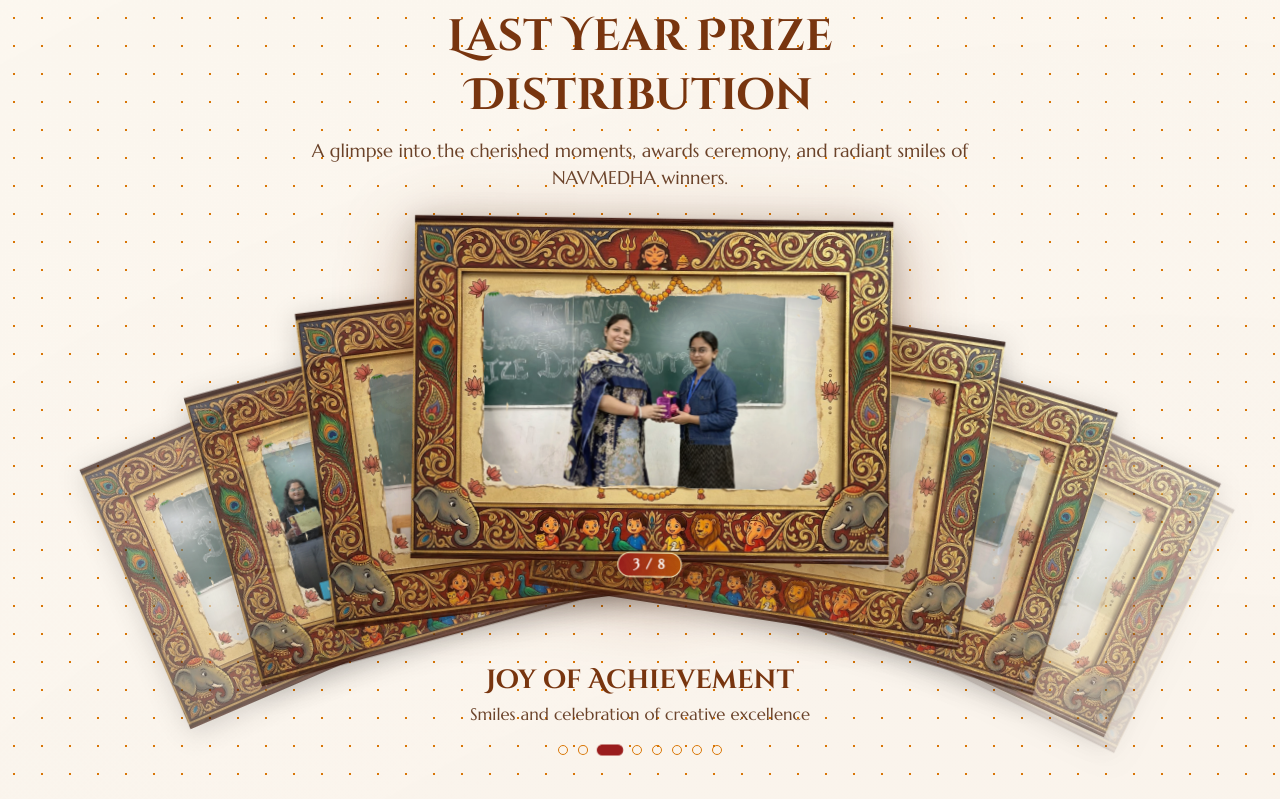
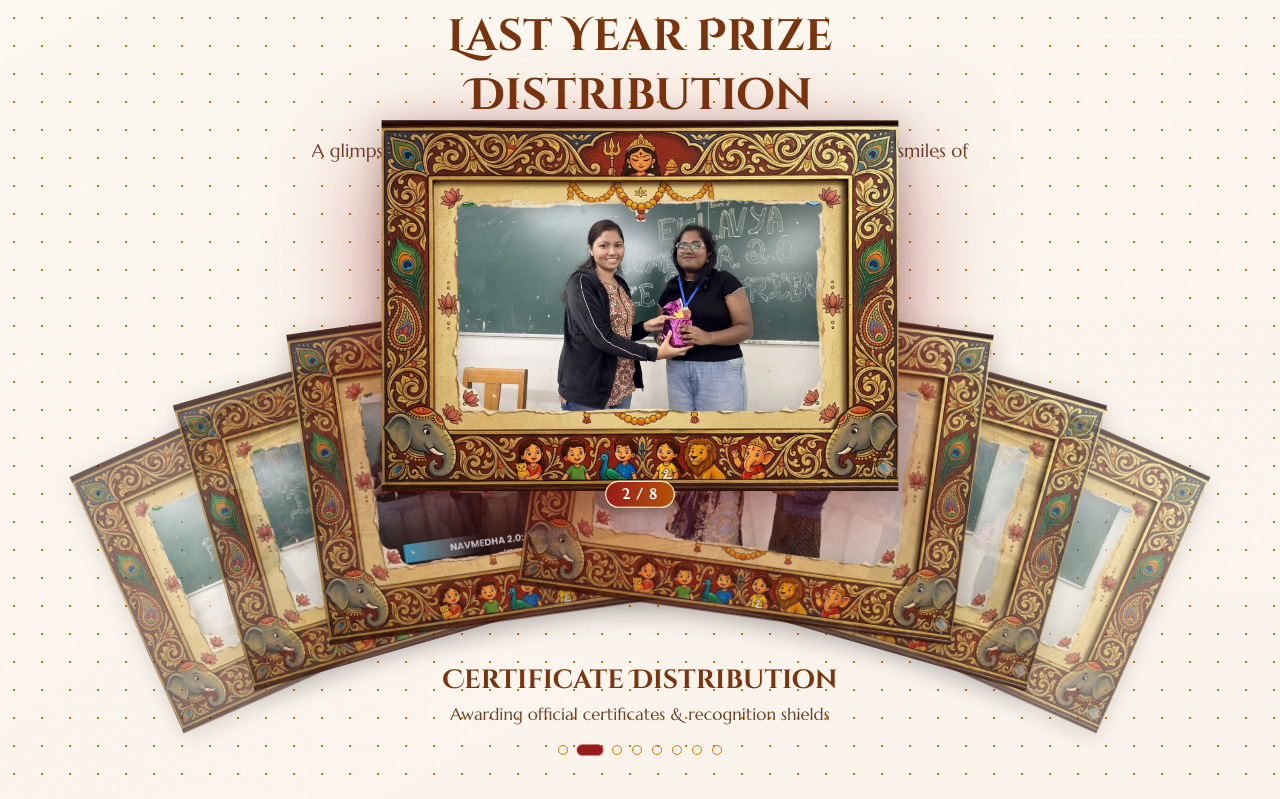
Before and after one commit to sayanjc3639q/Navmedha, a Next.js app: page / in a window 1280 px wide. Shown: the part 4700-5499 px from the top of the page. Built offline with nearby package versions, Linux system fonts and the light colour scheme; a web font is replaced by a local one.

Commit message:
fix: resolve interaction locking on framed poker deck and sync state

```diff
--- a/src/components/features/home/LastYearGallery/LastYearGallery.tsx
+++ b/src/components/features/home/LastYearGallery/LastYearGallery.tsx
@@ -18,46 +18,65 @@
 export function LastYearGallery() {
   const [activeIndex, setActiveIndex] = useState(0);
   const [isPullingOut, setIsPullingOut] = useState(false);
-  const [touchStartX, setTouchStartX] = useState<number | null>(null);
+  const timerRef = useRef<NodeJS.Timeout | null>(null);
+  const touchStartXRef = useRef<number | null>(null);
 
-  // Auto-scroll with realistic poker pull-out motion
+  // Helper to trigger card transition
+  const goToCard = (nextIndex: number) => {
+    setIsPullingOut(true);
+    setTimeout(() => {
+      setActiveIndex(nextIndex);
+      setIsPullingOut(false);
+    }, 280);
+  };
+
+  const nextCard = () => {
+    goToCard((activeIndex + 1) % GALLERY_ITEMS.length);
+  };
+
+  const prevCard = () => {
+    goToCard((activeIndex - 1 + GALLERY_ITEMS.length) % GALLERY_ITEMS.length);
+  };
+
+  // Robust Auto-scroll timer that resets cleanly on user interaction
   useEffect(() => {
-    const timer = setInterval(() => {
-      // Step 1: pull out top card
+    if (timerRef.current) clearInterval(timerRef.current);
+
+    timerRef.current = setInterval(() => {
       setIsPullingOut(true);
-
-      // Step 2: advance card & slide to back
       setTimeout(() => {
         setActiveIndex((prev) => (prev + 1) % GALLERY_ITEMS.length);
         setIsPullingOut(false);
-      }, 400);
+      }, 280);
     }, 3200);
 
-    return () => clearInterval(timer);
-  }, []);
+    return () => {
+      if (timerRef.current) clearInterval(timerRef.current);
+    };
+  }, [activeIndex]);
 
-  // Manual Touch / Drag Swipe Support for Mobile
+  // Touch Swipe for Mobile
   const handleTouchStart = (e: React.TouchEvent) => {
-    setTouchStartX(e.touches[0].clientX);
+    touchStartXRef.current = e.touches[0].clientX;
   };
 
   const handleTouchEnd = (e: React.TouchEvent) => {
-    if (touchStartX === null) return;
-    const touchEndX = e.changedTouches[0].clientX;
-    const diff = touchStartX - touchEndX;
-
-    if (diff > 45) {
-      // Swipe left -> next card
-      setActiveIndex((prev) => (prev + 1) % GALLERY_ITEMS.length);
-    } else if (diff < -45) {
-      // Swipe right -> prev card
-      setActiveIndex((prev) => (prev - 1 + GALLERY_ITEMS.length) % GALLERY_ITEMS.length);
+    if (touchStartXRef.current === null) return;
+    const diff = touchStartXRef.current - e.changedTouches[0].clientX;
+    if (diff > 40) {
+      nextCard();
+    } else if (diff < -40) {
+      prevCard();
     }
-    setTouchStartX(null);
+    touchStartXRef.current = null;
   };
 
   const handleCardClick = (index: number) => {
-    setActiveIndex(index);
+    if (index === activeIndex) {
+      nextCard(); // Clicking center card pulls next
+    } else {
+      goToCard(index);
+    }
   };
 
   return (
```
